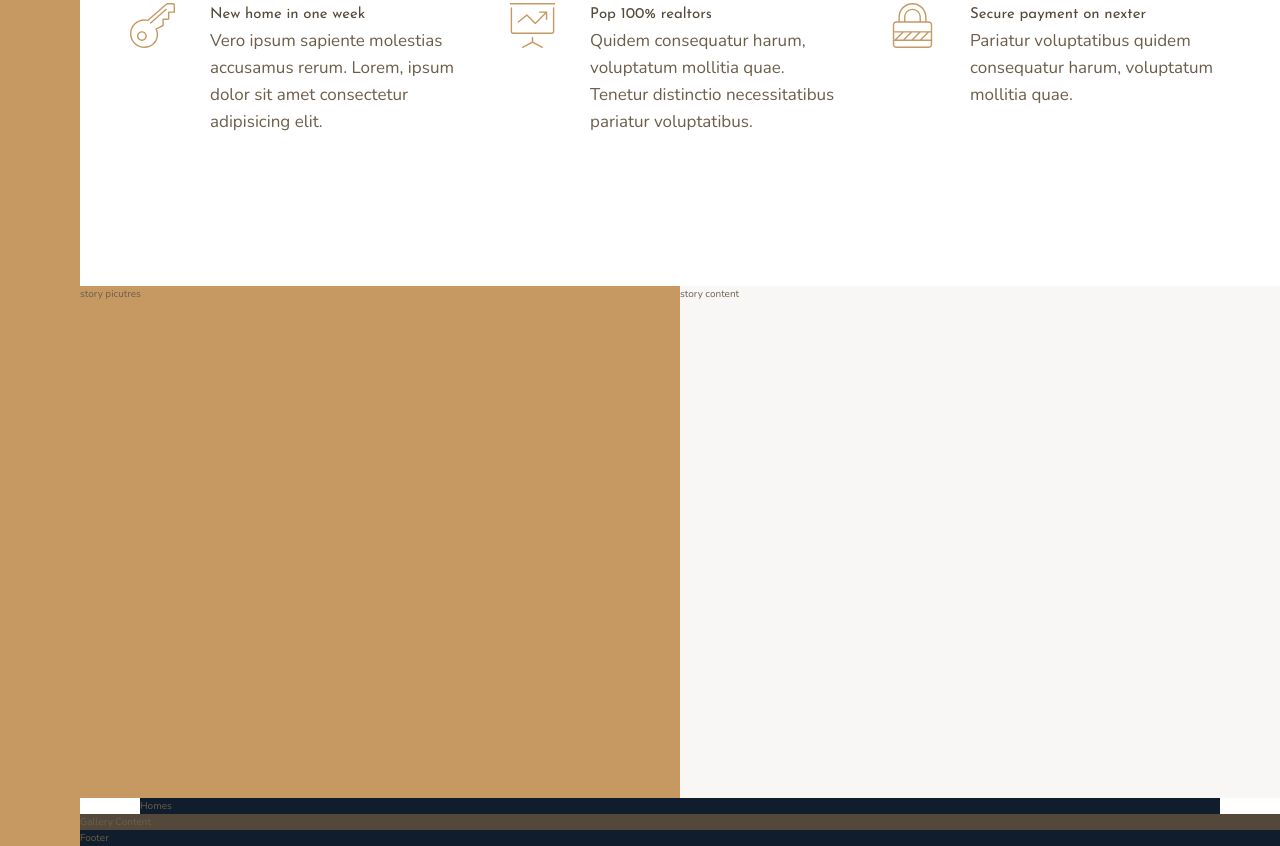
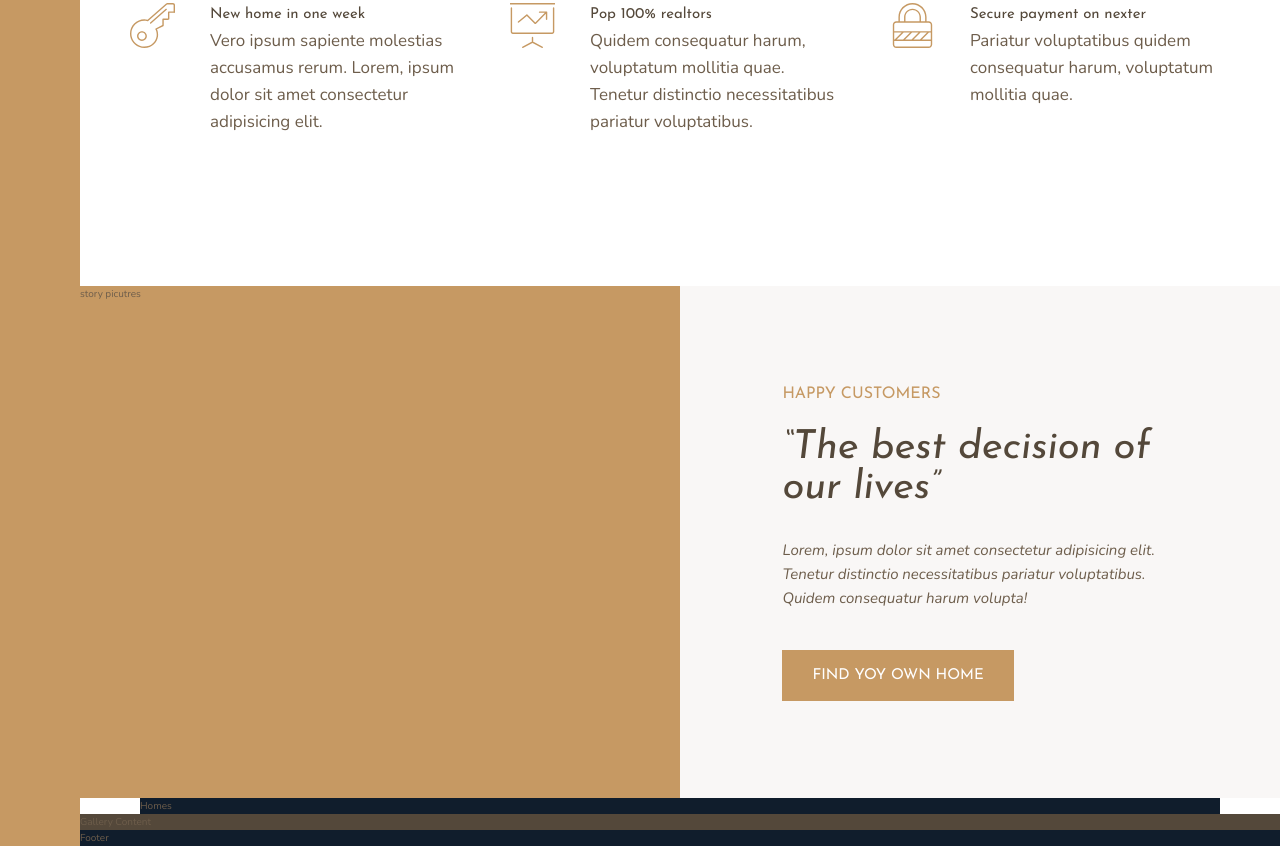
Before and after one commit to Salim255/Nexter-Grid-CSS, a website: page index.html in a window 1280 px wide. Shown: the part 980-1826 px from the top of the page. Drawn offline with nearby package versions, Linux system fonts and the light colour scheme.

Commit message:
Building the Story Section -Part 1

```diff
--- a/index.html
+++ b/index.html
@@ -81,7 +81,15 @@
                 story picutres
          </div>
          <div class="story__content">
-            story content
+            <h3 class="heading-3 mb-sm" >
+               Happy Customers
+            </h3>
+            <h2 class="heading-2 heading-2--dark mb-md">&ldquo;The best decision of our lives&rdquo;</h2>
+            <p class="story__text ">
+               Lorem, ipsum dolor sit amet consectetur adipisicing elit.
+                Tenetur distinctio necessitatibus pariatur voluptatibus. Quidem consequatur harum volupta!
+            </p>
+            <button class="btn">Find yoy own home</button>
         </div>
          <section class="homes">
             Homes
--- a/sass/_story.scss
+++ b/sass/_story.scss
@@ -7,5 +7,22 @@
     &__content{
         background-color: $color-grey-light-1;
         grid-column: col-start 5 / full-end;//
+        padding: 6rem 8vw;
+
+        /*display: flex;
+        justify-content: center;
+        flex-direction: column;
+        align-items: flex-start;*/
+
+        display: grid;
+        justify-items: flex-start;
+        align-content: center;
+
+    }
+
+    &__text{
+        font-size: 1.5rem;
+        font-style: italic;
+        margin-bottom: 4rem;
     }
 }
--- a/sass/_typography.scss
+++ b/sass/_typography.scss
@@ -9,10 +9,22 @@
 
 .heading-2{
     @extend %heading;
+    font-size: 4rem;
+    line-height: 1;
+    font-style: italic;
+    &--light{
+        color: $color-grey-light-1;
+    }
+    &--dark{
+        color: $color-grey-dark-1;
+    }
 }
 
 .heading-3{
     @extend %heading;
+    font-size: 1.6rem;
+    color: $color-primary;
+    text-transform: uppercase
 }
 
 .heading-4{
@@ -26,3 +38,33 @@
         color: $color-grey-dark-1;
     }
 }
+
+.btn{
+    background-color: $color-primary;
+    color: white;
+    border: none;
+    border-radius: 0;
+    font-family: $font-display;
+    font-size: 1.5rem;
+    text-transform: uppercase;
+    padding: 1.8rem 3rem;
+    cursor: pointer;
+    transition: all .25s;
+
+    &:hover {
+        background-color: $color-primary-dark;
+    }
+}
+
+.mb-sm{
+    margin-bottom: 2rem;
+}
+.mb-md{
+    margin-bottom: 3rem;
+}
+.mb-lg{
+    margin-bottom: 4rem;
+}
+.mb-hg{
+    margin-bottom: 8rem;
+}
```
Also changed, not shown: css/style.css.
